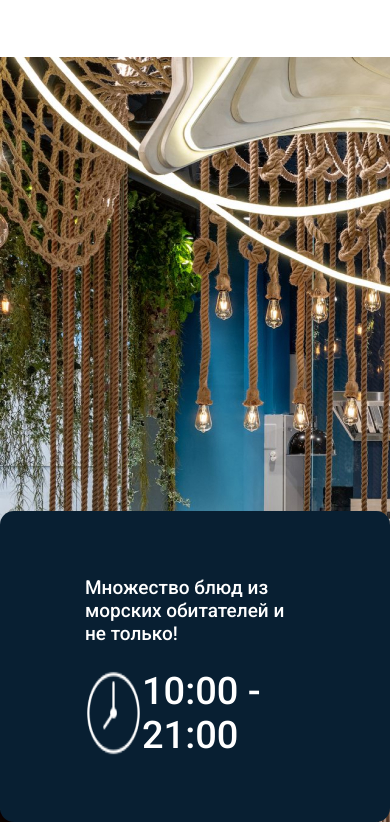
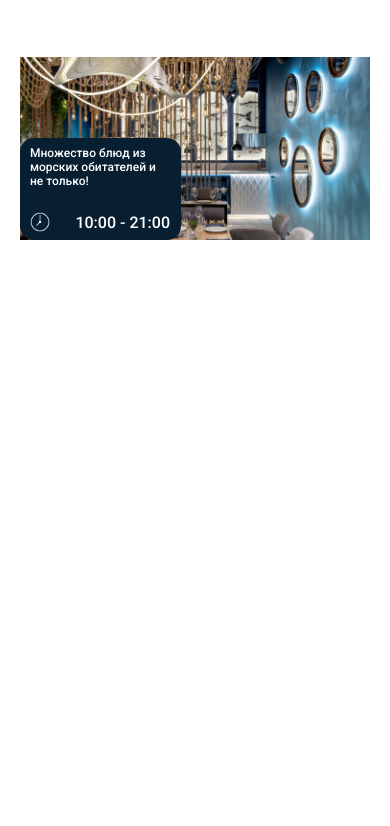
Before and after one commit to FlipS17/Solace-premium-hotel, a website built with Vite: page index.html in a window 390 px wide. Shown: the part 47-873 px from the top of the page. After the commit the page ends 844 px from the top, so only its background shows below. Built offline with nearby package versions, Linux system fonts and the light colour scheme.

Commit message:
feat: add adaptiv

```diff
--- a/index.html
+++ b/index.html
@@ -20,7 +20,11 @@
 							Множество блюд из морских обитателей и не только!
 						</p>
 						<div class="restaraunt__inner-info-time">
-							<img src="./src/assets/icons/time-icon.png" alt="" />
+							<img
+								class="restaraunt__inner-info-time-icon"
+								src="./src/assets/icons/time-icon.png"
+								alt=""
+							/>
 							<p class="restaraunt__inner-info-time-number">10:00 - 21:00</p>
 						</div>
 					</div>
--- a/src/scss/restaraunt.scss
+++ b/src/scss/restaraunt.scss
@@ -2,6 +2,7 @@
 @use 'variables.scss';
 
 .restaraunt {
+	padding: 0 20px;
 	&__subtitle {
 		@include fonts.section-title;
 		text-align: center;
@@ -11,6 +12,8 @@
 		position: relative;
 		overflow: hidden;
 		&-image {
+			width: 100%;
+			object-fit: cover;
 		}
 		&-info {
 			max-width: 488px;
@@ -20,18 +23,49 @@
 			position: absolute;
 			bottom: 4px;
 			left: 0;
+			@media (max-width: 768px) {
+				max-width: 242px;
+				padding: 21px 28px;
+			}
+			@media (max-width: 425px) {
+				max-width: 161px;
+				padding: 8px 10px;
+			}
 			&-about {
 				@include fonts.slider-info-text;
 				color: variables.$white-color;
 				margin-bottom: 24px;
+				@media (max-width: 768px) {
+					font-size: 14px;
+				}
+				@media (max-width: 425px) {
+					font-size: 12px;
+				}
 			}
 			&-time {
 				display: flex;
 				justify-content: space-between;
+				align-items: center;
 				max-width: 317px;
+				@media (max-width: 768px) {
+					max-width: 140px;
+				}
 				&-number {
 					@include fonts.slider-time-number;
 					color: variables.$white-color;
+					@media (max-width: 768px) {
+						font-size: 16px;
+					}
+				}
+				&-icon {
+					@media (max-width: 768px) {
+						max-width: 28px;
+						max-height: 28px;
+					}
+					@media (max-width: 425px) {
+						max-width: 20px;
+						max-height: 20px;
+					}
 				}
 			}
 		}
```
